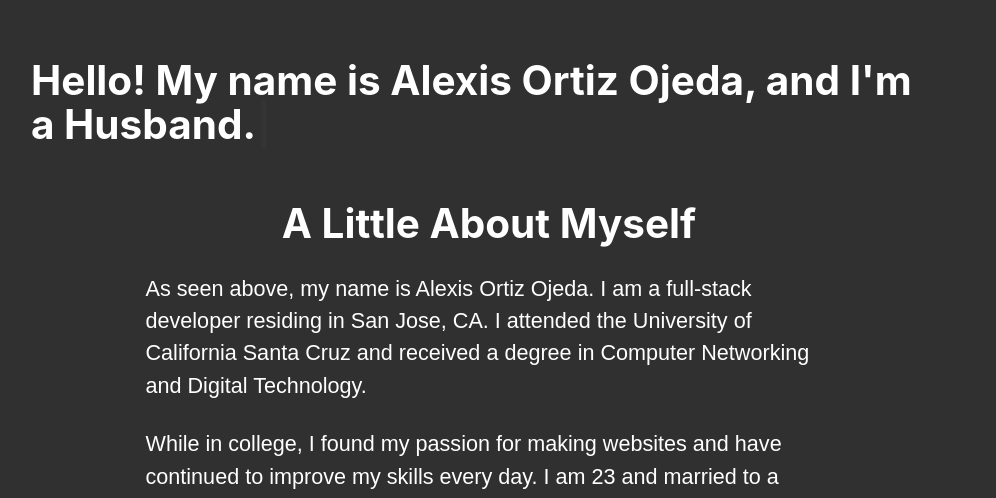
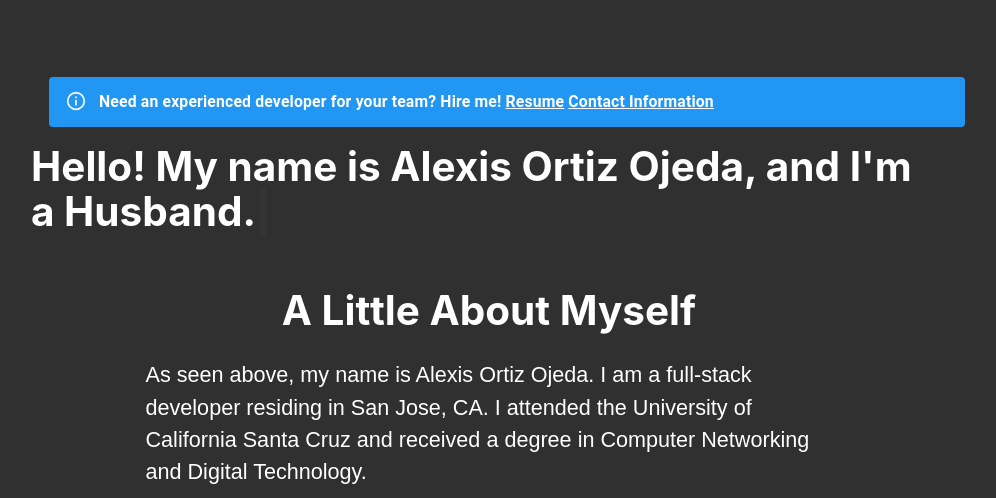
Before and after one commit to aortizoj15/gatsby-personal, a Gatsby site: page / in a window 1280 px wide. Shown: the part 287-785 px from the top of the page, without its empty margins (151-1147 px from the left). Built offline with nearby package versions, Linux system fonts and the light colour scheme; Gatsby itself is replaced by a stand-in of ours.

Commit message:
Added alert on all pages inserting to layout component

```diff
--- a/package.json
+++ b/package.json
@@ -15,6 +15,7 @@
   "dependencies": {
     "@contentful/rich-text-react-renderer": "^13.2.0",
     "@material-ui/core": "^4.9.13",
+    "@material-ui/lab": "^4.0.0-alpha.53",
     "gatsby": "^2.19.32",
     "gatsby-plugin-material-ui": "^2.1.8",
     "gatsby-plugin-react-helmet": "^3.0.12",
--- /dev/null
+++ b/src/components/alertDisplay.js
@@ -0,0 +1,25 @@
+import React from 'react';
+import { makeStyles } from '@material-ui/core/styles';
+import { Link } from 'gatsby';
+import Alert from '@material-ui/lab/Alert';
+
+const useStyles = makeStyles((theme) => ({
+  root: {
+    width: '100%',
+    margin: '1rem',
+  },
+}));
+
+function AlertDisplay() {
+  const classes = useStyles();
+
+  return (
+    <div className={classes.root}>
+      <Alert variant="filled" severity="info">
+        <strong>Need an experienced developer for your team? Hire me! </strong> <a href="https://drive.google.com/open?id=1HoMg9QHGH2qicG8bZ8hRWv7FT7GXjFB5"><strong>Resume</strong></a>{' '}<Link to="/contact"><strong>Contact Information</strong></Link>
+      </Alert>
+    </div>
+  );
+}
+
+export default AlertDisplay;
--- a/src/components/layout.js
+++ b/src/components/layout.js
@@ -1,6 +1,7 @@
 import React from 'react';
 import Header from './header';
 import Footer from './footer';
+import AlertDisplay from './alertDisplay';
 import '../styles/index.scss';
 import layoutStyles from './layout.module.scss';
 
@@ -9,6 +10,7 @@ const Layout = props => {
   return (
     <div className={layoutStyles.container}>
       <Header />
+      <AlertDisplay />
       <div className={layoutStyles.content}>
         {children}
       </div>
```
